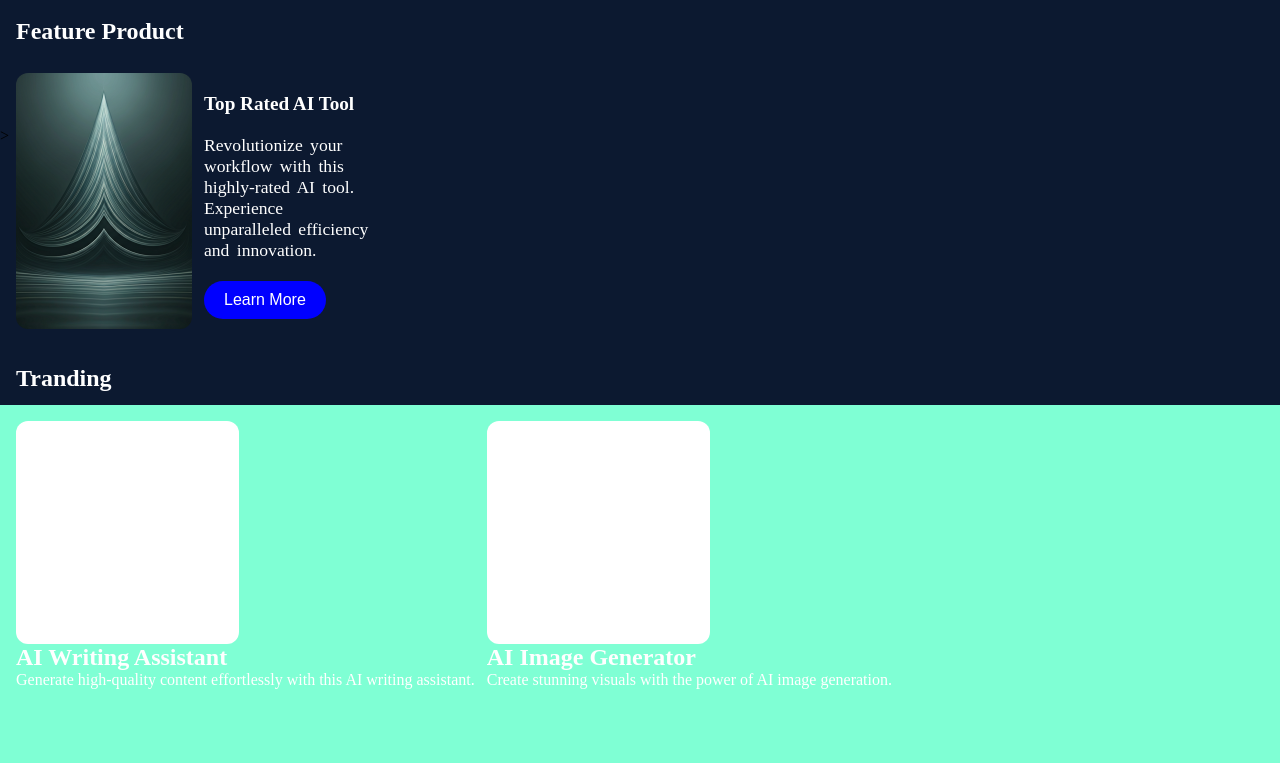
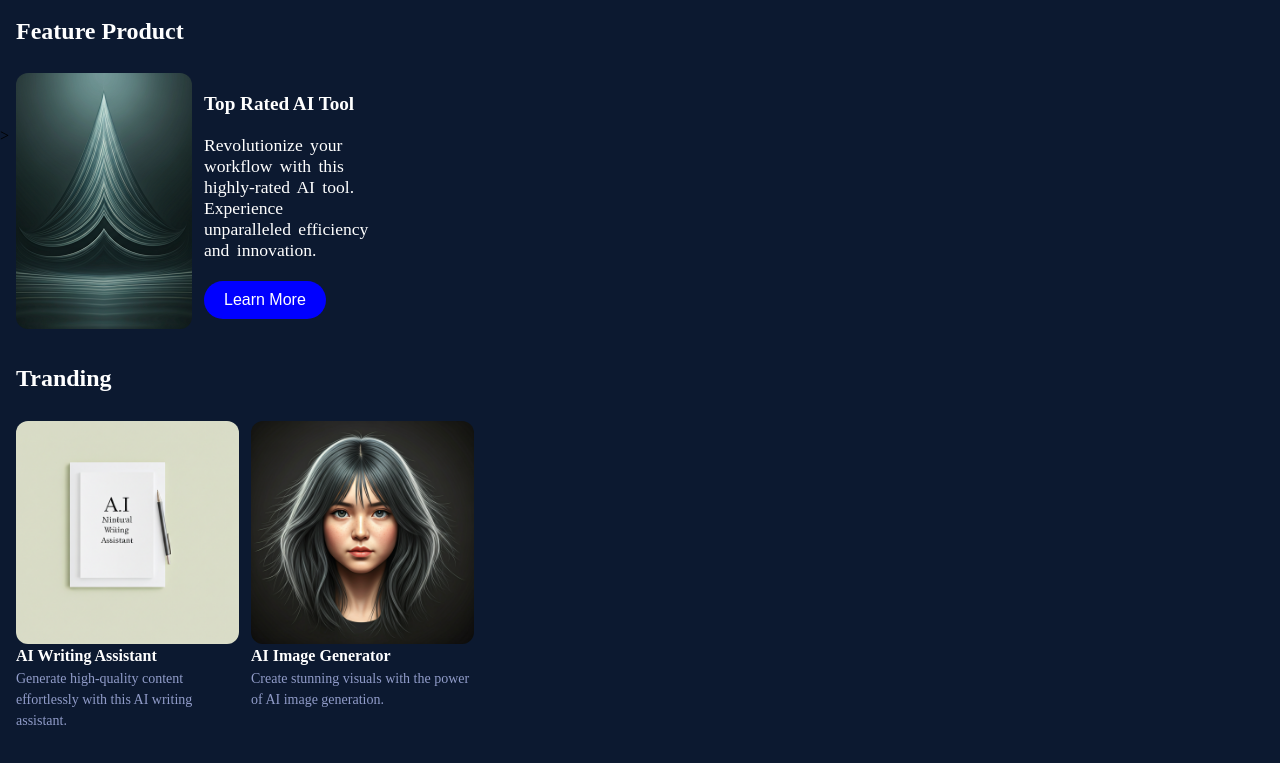
Before and after one commit to AryHamdanHelmy/AssignmentDay15_Landing_Page_Marketplace_Digital_ProductFWD11_Ary_Hamdan_Helmy, a plain HTML site: page index.html in a window 1280 px wide. Shown: the part 973-1736 px from the top of the page. Drawn offline with Linux system fonts and the light colour scheme.

Commit message:
update image and tranding-card

```diff
--- a/index.html
+++ b/index.html
@@ -53,15 +53,15 @@
         </div>
         <div class="hero-tranding"><h1>Tranding</h1></div>
         <div class="tranding-card">
-            <div class="card-aiwrite">
-            <div class="card-image"></div>
-                <div class="text-aiwrite">
+            <div class="card-ai">
+            <div class="card-image1"></div>
+                <div class="text-ai">
                         <h1>AI Writing Assistant</h1>
                         <a>Generate high-quality content effortlessly with this AI writing assistant.</a>
                 </div></div>
-            <div class="card-aiimage">
-            <div class="card-image"></div>
-                <div class="text-aiimage">
+            <div class="card-ai">
+            <div class="card-image2"></div>
+                <div class="text-ai">
                         <h1>AI Image Generator</h1>
                         <a>Create stunning visuals with the power of AI image generation.</a>
                 </div></div>
--- a/style.css
+++ b/style.css
@@ -59,7 +59,7 @@ body{
     align-items: center;
     flex-direction: column;
     border-radius: 12px;
-    margin: 30px 20px;
+    margin: 30px 16px;
     background-repeat: no-repeat;
     background-position: center;
     position: relative;
@@ -78,13 +78,12 @@ body{
   color: white;
   padding-bottom: 12px;
   padding-top: 20px;
-  padding-left: 16px;
-  padding-right: 16px;
+  padding: 16px;
 }
 .categories-card{
   display: flex;
   gap: 12px;
-  margin: 1px 20px;
+  margin:1px 16px;
 }
 .card-productifity{
   display: flex;
@@ -189,41 +188,52 @@ body{
   padding-right: 16px;
 }
 .tranding-card{
-  background-color: aquamarine;
   display: flex;
   width: 100%;
   height: 360px;
   padding: 16px;
   gap: 12px;
 }
-.card-aiwrite{
+.card-ai{
   color: white;
   flex-direction: column;
+  width: 223px;
+  height: 334px;
   gap: 12px;
   padding-bottom: 12px;
 }
-.card-aiimage{
-  color: white;
-  flex-direction: column;
-  gap: 12px;
-  padding-bottom: 12px;
-}
-.card-aiwrite .card-image{
-  background-color: white;
+.card-ai .card-image1{
+  background-image: url(./assets/img4.png);
   background-position: center;
   background-size: cover;
   width: 223px;
   height: 223px;
   border-radius: 12px;
 }
-.card-aiimage .card-image{
-  background-color: white;
+.card-ai .card-image2{
+  background-image: url(./assets/img5.png);
   background-position: center;
   background-size: cover;
   width: 223px;
   height: 223px;
   border-radius: 12px;
 }
+.text-ai{
+  width: 223px;
+  height: 87px;
+}
+.text-ai h1{
+  font-size: 16px;
+  line-height: 24px;
+  letter-spacing: 0px;
+}
+.text-ai a{
+  color: #919CC9;
+  font-size: 14px;
+  line-height: 21px;
+  letter-spacing: 0px;
+}
+
 
 @media (min-width: 550px) {
   .hero-container {
```
Also changed, not shown: assets/img4.png (added), assets/img5.png (added).
